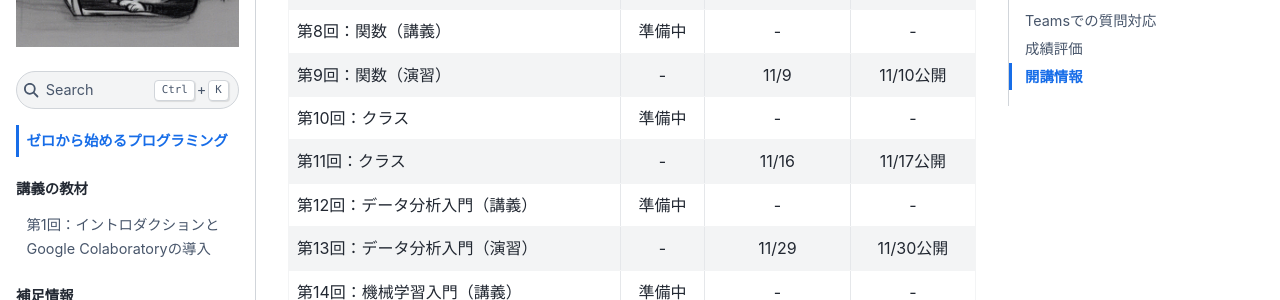
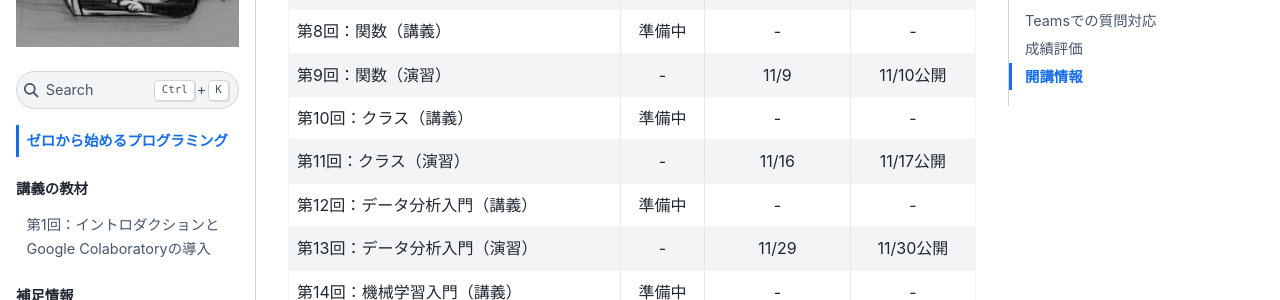
Before and after one commit to ground-zero-programming/zero-pro2023-public, a Jupyter Book: the page built from intro.md, in a window 1280 px wide and 900 px high, scrolled down 1145 px. Shown: the part 152-452 px from the top of the window. Built offline with Jupyter Book 1.0.4 settings and Sphinx 7.4.7 and the Sphinx Book theme 1.1.4, drawn with Linux system fonts in a browser that asks for light colours; pages that are not in the unit, such as notebooks, are missing from menus.

Commit message:
fix: lecture list

```diff
--- a/intro.md
+++ b/intro.md
@@ -39,8 +39,8 @@
 | 第7回：繰り返し処理（演習）  | - | 11/2 | 11/3公開 |
 | 第8回：関数（講義） | 準備中 | - | - |
 | 第9回：関数（演習） |- | 11/9 | 11/10公開 |
-| 第10回：クラス | 準備中 | - | - |
-| 第11回：クラス  | - | 11/16 | 11/17公開 |
+| 第10回：クラス（講義） | 準備中 | - | - |
+| 第11回：クラス（演習） | - | 11/16 | 11/17公開 |
 | 第12回：データ分析入門（講義） | 準備中 | - | - |
 | 第13回：データ分析入門（演習）  | - | 11/29 | 11/30公開 |
 | 第14回：機械学習入門（講義） | 準備中 | - | - |
```
